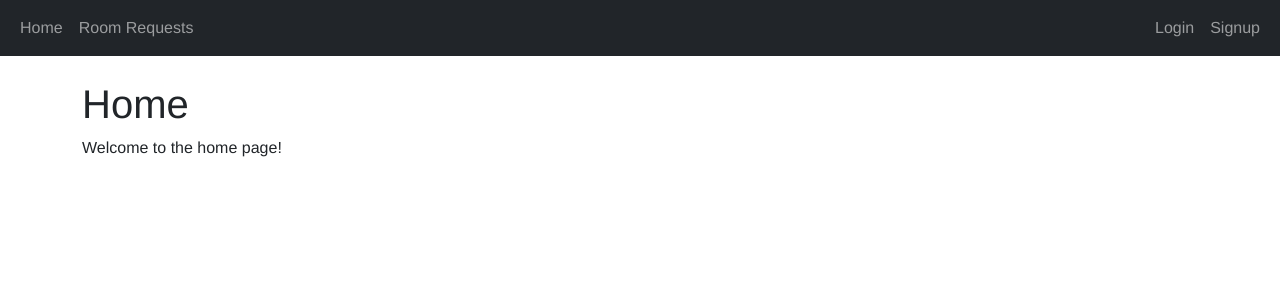
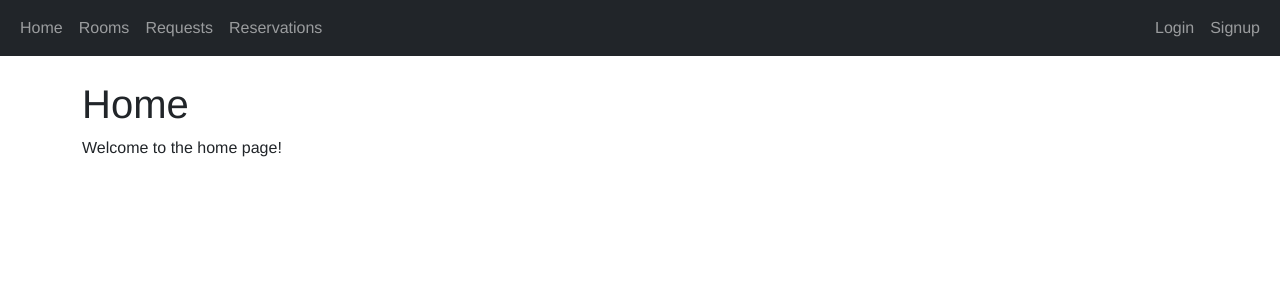
Before and after one commit to aghs8055/room-master, a Django app: page / in a window 1280 px wide. Shown: the top 300 px of the page. Run offline with Django 4.2, Linux system fonts and the light colour scheme; some libraries are stand-ins or nearby versions.

Commit message:
Rooms and reservations items added to navbar.

```diff
--- a/templates/base.html
+++ b/templates/base.html
@@ -27,10 +27,22 @@
                     </a>
                 </li>
                 <li class="nav-item">
-                    <a class="nav-link" href="{% url 'rooms:request_list' %}">
-                        Room Requests
+                    <a class="nav-link" href="{% url 'rooms:room_list' %}">
+                        Rooms
                     </a>
                 </li>
+                <li class="nav-item">
+                    <a class="nav-link" href="{% url 'rooms:request_list' %}">
+                        Requests
+                    </a>
+                </li>
+                {% if request.user.user_type != 'user' %}
+                <li class="nav-item">
+                    <a class="nav-link" href="#">
+                        Reservations
+                    </a>
+                </li>
+                {% endif %}
             </ul>
             <ul class="navbar-nav ms-auto">
                 {% if not request.user.is_authenticated %}
```
